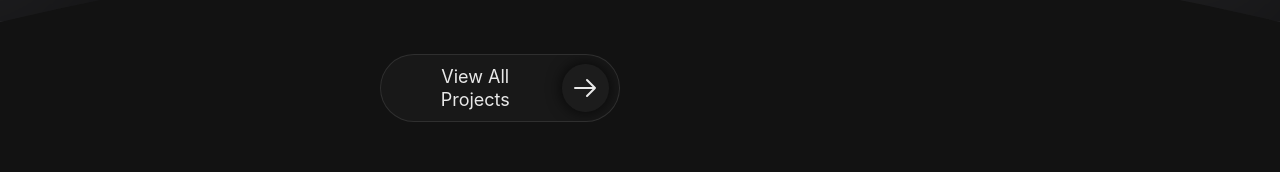
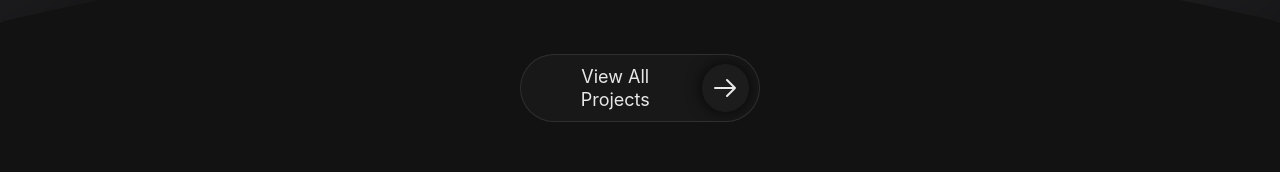
Before and after one commit to AIBInnovations/aib_new, a React (Vite) app: page / in a window 1280 px wide. Shown: the part 1258-1430 px from the top of the page. Built offline with nearby package versions, Linux system fonts and the light colour scheme.

Commit message:
fix the button aligment and white line between the section

```diff
--- a/src/components/sections/CTASection.css
+++ b/src/components/sections/CTASection.css
@@ -25,7 +25,6 @@
 
 .cta-container {
   width: 100%;
-  max-width: 1000px;
   text-align: center;
   display: flex;
   flex-direction: column;
--- a/src/components/sections/CurvedProjectGallery.css
+++ b/src/components/sections/CurvedProjectGallery.css
@@ -4,6 +4,8 @@
   position: relative;
   background: #121212;
   padding: 6rem 0;
+  margin: 0;
+  margin-bottom: -1px;
   overflow: hidden;
 }
 
@@ -172,11 +174,14 @@
 
 /* CTA Button */
 .cta-container {
+  width: 100vw;
+  text-align: center;
   display: flex;
   justify-content: center;
+  align-items: center;
+  z-index: 2;
   margin-top: 2rem;
   position: relative;
-  z-index: 10;
 }
 
 .cta-button {
--- a/src/components/sections/HexagonSection.css
+++ b/src/components/sections/HexagonSection.css
@@ -3,6 +3,7 @@
   position: relative;
   background: #121212;
   height: 120vh; /* Reduced height for scroll effect that triggers at section top */
+  margin: 0;
   overflow: hidden;
 }
 
```
